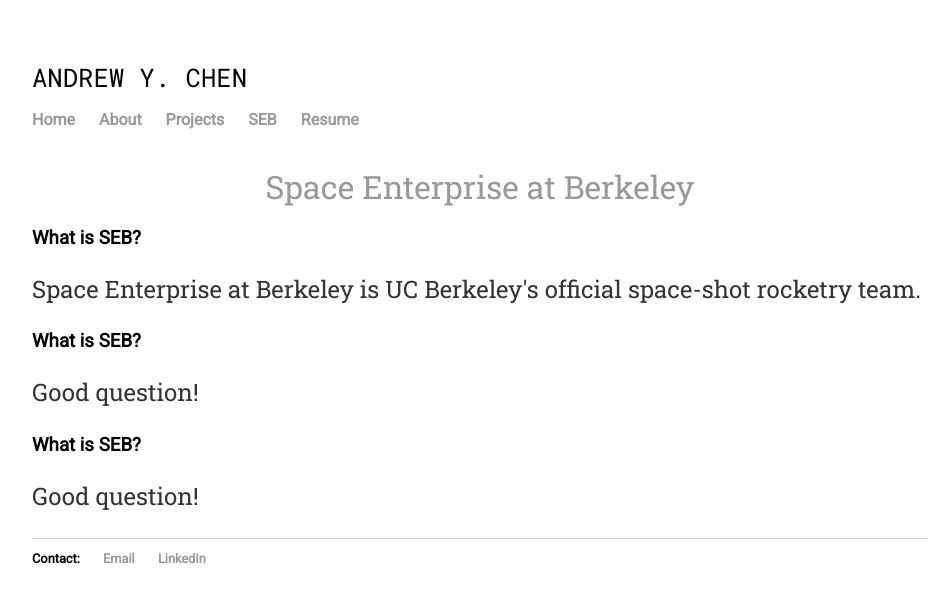
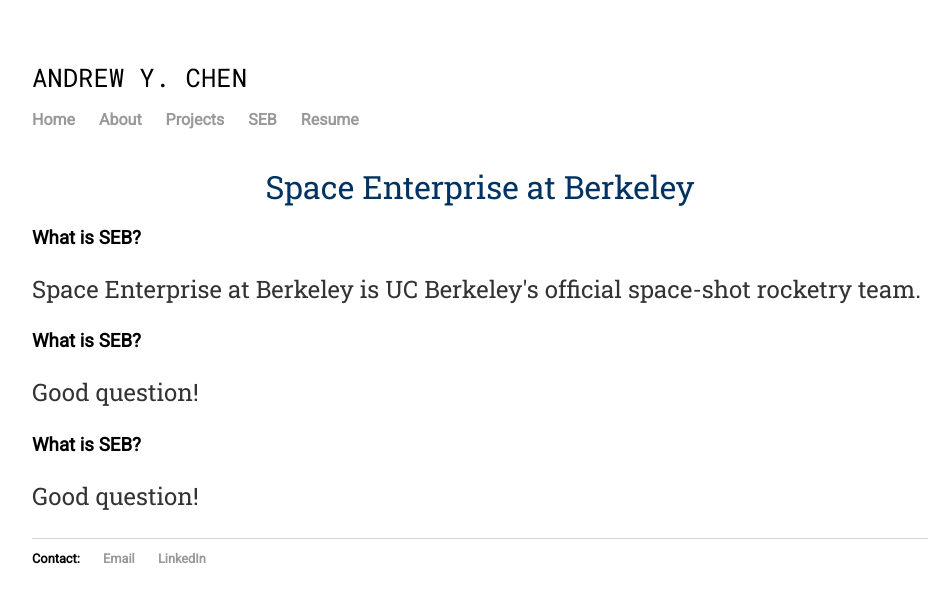
Before and after one commit to carbonheliumnitrogen/carbonheliumnitrogen.github.io, a Jekyll site: the page built from seb.html, in a window 1280 px wide. Shown: the top 603 px of the page, without its empty margins (160-1111 px from the left). Built offline with Jekyll 4.4.1, drawn with Linux system fonts in a browser that asks for light colours.

Commit message:
Update seb.html

```diff
--- a/seb.html
+++ b/seb.html
@@ -5,7 +5,7 @@
 <head>
 <style>
 
-.top {text-align: center; font-size: 2em; font-family: Roboto Slab; font-color: #003262;}
+.top {text-align: center; font-size: 2em; font-family: Roboto Slab; color: #003262;}
 
 </style>
 </head>
```
